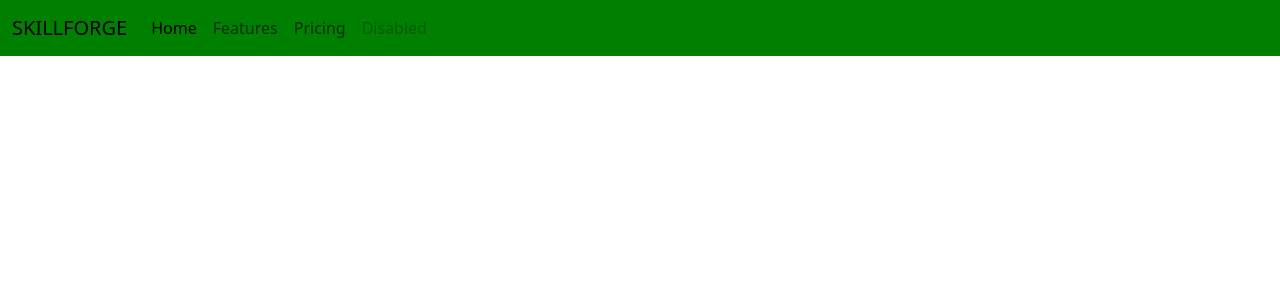
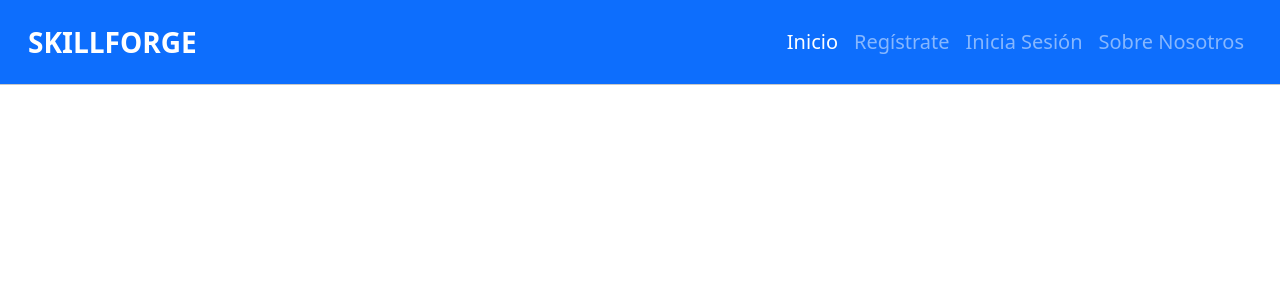
Before and after one commit to BrandonAlexisDev22/SkillForge, a React (Vite) app in the folder frontend/: page / in a window 1280 px wide. Shown: the top 300 px of the page. Built offline with nearby package versions, Linux system fonts and the light colour scheme.

Commit message:
feat: create and modifing Header component

```diff
--- a/frontend/src/components/Header.tsx
+++ b/frontend/src/components/Header.tsx
@@ -1,44 +1,48 @@
 function Header() {
+  const navLinks = [
+    { label: "Inicio", href: "#", active: true },
+    { label: "Regístrate", href: "#" },
+    { label: "Inicia Sesión", href: "#" },
+    { label: "Sobre Nosotros", href: "#" },
+  ];
+
   return (
     <>
-      <nav className="navbar navbar-expand-lg" style={{
-        backgroundColor: "green"
-      }}>
+      <nav className="navbar navbar-expand-lg bg-primary text-light p-3" aria-label="Barra de navegación principal">
         <div className="container-fluid">
-          <a className="navbar-brand" href="#">
+          <a className="navbar-brand fw-bold fs-3 text-white" href="#">
             SKILLFORGE
           </a>
           <button
             className="navbar-toggler"
             type="button"
             data-bs-toggle="collapse"
-            data-bs-target="#navbarNavAltMarkup"
-            aria-controls="navbarNavAltMarkup"
+            data-bs-target="#navbarNav"
+            aria-controls="navbarNav"
             aria-expanded="false"
             aria-label="Toggle navigation"
           >
             <span className="navbar-toggler-icon"></span>
           </button>
-          <div className="collapse navbar-collapse" id="navbarNavAltMarkup">
-            <div className="navbar-nav">
-              <a className="nav-link active" aria-current="page" href="#">
-                Home
-              </a>
-              <a className="nav-link" href="#">
-                Features
-              </a>
-              <a className="nav-link" href="#">
-                Pricing
-              </a>
-              <a className="nav-link disabled" aria-disabled="true">
-                Disabled
-              </a>
+
+          <div className="collapse navbar-collapse justify-content-end gap-3" id="navbarNav">
+            <div className="navbar-nav fs-5">
+              {navLinks.map(({ label, href, active }) => (
+                <a
+                  key={label}
+                  className={`nav-link ${active ? "active text-white" : "text-white-50"}`}
+                  aria-current={active ? "page" : undefined}
+                  href={href}
+                >
+                  {label}
+                </a>
+              ))}
             </div>
           </div>
         </div>
       </nav>
+      <hr className="m-0" />
     </>
   );
 }
-
 export default Header;
```
